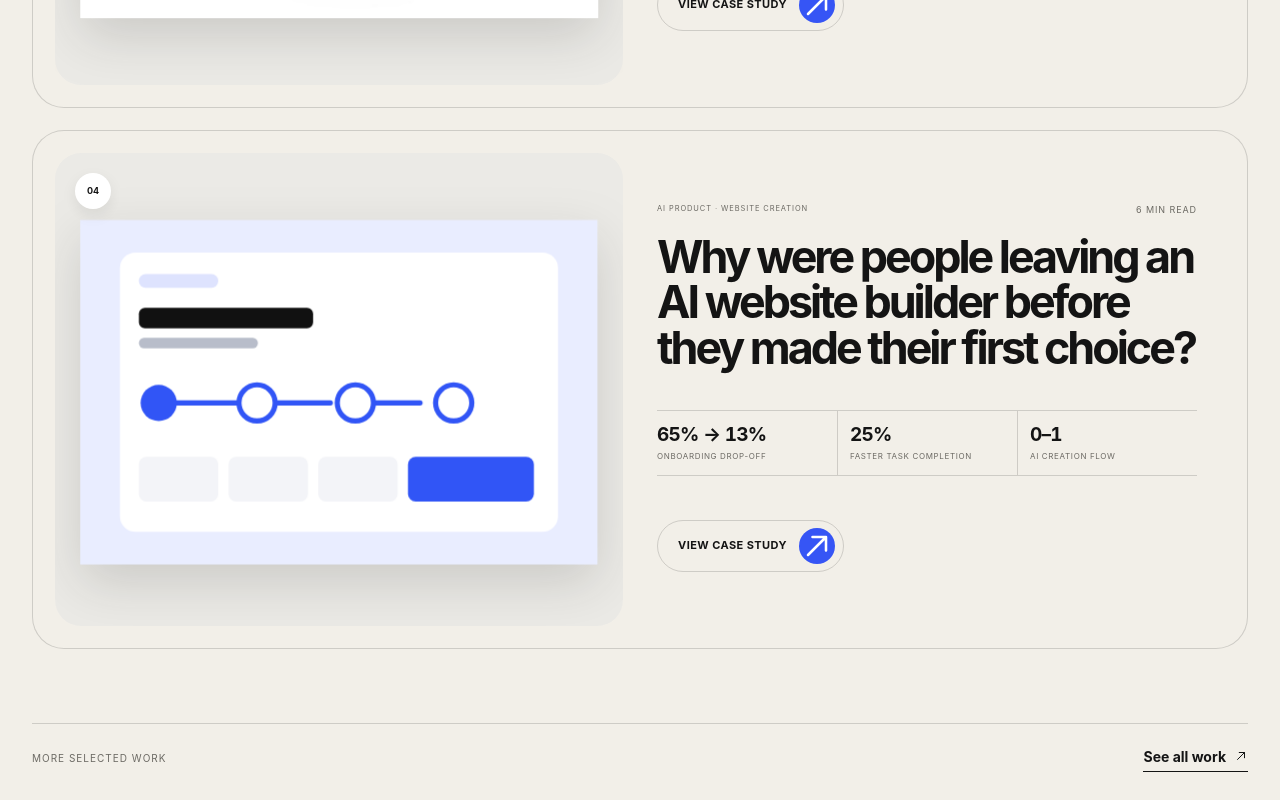
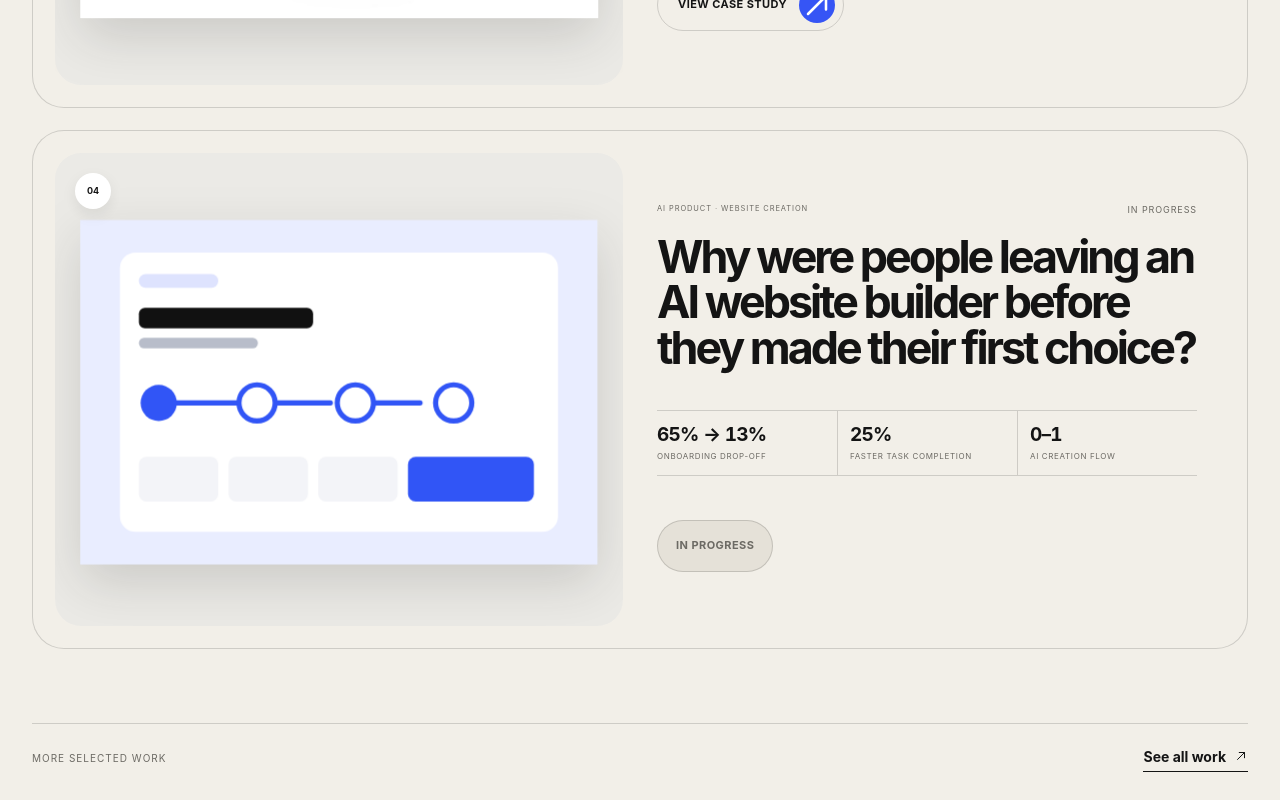
Before and after one commit to Akshayux/akshay-portfolio, a Next.js app: page / in a window 1280 px wide. Shown: the part 3534-4334 px from the top of the page. Built offline with nearby package versions, Linux system fonts and the light colour scheme.

Commit message:
Mark Simpo case study as in progress

```diff
--- a/app/components.tsx
+++ b/app/components.tsx
@@ -23,7 +23,7 @@ export function SiteHeader(){
               <Link href="/work/luxtj" data-cursor-label="Jump"><small>01</small><span>LUXTJ</span></Link>
               <Link href="/work/luxtj-extranet" data-cursor-label="Jump"><small>02</small><span>LUXTJ Extranet</span></Link>
               <Link href="/work/scotcare" data-cursor-label="Jump"><small>03</small><span>ScotCare</span></Link>
-              <Link href="/work/simpo-ai" data-cursor-label="Jump"><small>04</small><span>Simpo AI</span></Link>
+              <span className="work-menu-disabled" aria-disabled="true"><small>04</small><span>Simpo AI <em>In progress</em></span></span>
             </div>
           </details>
         </div>
@@ -71,17 +71,18 @@ export function ProjectFeature({compact=false}:{compact?:boolean}){
   </article>;
 }
 
-export function ProjectCard({index,title,label,role,metrics,readTime,description,outcome,signal,image,href,tags}:{index:string;title:string;label:string;role:string;metrics:{value:string;label:string}[];readTime:string;description:string;outcome:string;signal:string;image:string;href:string;tags:string[]}){
-  return <article className={`case-study-card project-card-${index} reveal`}>
-    <Link className="case-study-link" href={href} aria-label={`Read the ${title} case study`} data-cursor-label="Explore">
+export function ProjectCard({index,title,label,role,metrics,readTime,description,outcome,signal,image,href,tags,inProgress=false}:{index:string;title:string;label:string;role:string;metrics:{value:string;label:string}[];readTime:string;description:string;outcome:string;signal:string;image:string;href:string;tags:string[];inProgress?:boolean}){
+  const content=<>
       <div className="case-study-media" data-parallax><img src={image} loading="lazy" decoding="async" alt={`${title} project interface`}/><span>{index}</span></div>
       <div className="case-study-copy">
-        <header><small>{label}</small><span>{readTime} read</span></header>
+        <header><small>{label}</small><span>{inProgress?'In progress':`${readTime} read`}</span></header>
         <h3>{description}</h3>
         <dl className="case-study-metrics">{metrics.map(metric=><div key={metric.label}><dt>{metric.value}</dt><dd>{metric.label}</dd></div>)}</dl>
-        <footer><span>View case study</span><Arrow/></footer>
+        <footer className={inProgress?'case-study-status':''}><span>{inProgress?'In progress':'View case study'}</span>{!inProgress&&<Arrow/>}</footer>
       </div>
-    </Link>
+    </>;
+  return <article className={`case-study-card project-card-${index}${inProgress?' case-study-card-progress':''} reveal`}>
+    {inProgress?<div className="case-study-link" aria-label={`${title} case study, in progress`}>{content}</div>:<Link className="case-study-link" href={href} aria-label={`Read the ${title} case study`} data-cursor-label="Explore">{content}</Link>}
   </article>;
 }
 
--- a/app/data.ts
+++ b/app/data.ts
@@ -79,6 +79,7 @@ export const featuredProjects = [
     signal: 'AI interaction research · Task-focused UX',
     image: '/simpo-ai-flow.svg',
     href: '/work/simpo-ai',
+    inProgress: true,
     tags: ['AI', 'Onboarding', 'SaaS'],
   },
 ];
--- a/app/globals.css
+++ b/app/globals.css
@@ -114,11 +114,12 @@ p{color:var(--muted)}
 .work-menu details[open] summary svg{transform:rotate(180deg)}
 .work-menu-panel{position:absolute;top:calc(100% + 20px);right:0;width:260px;padding:8px;background:var(--ink);color:var(--white);border-radius:10px;box-shadow:0 24px 60px rgba(20,20,20,.22);opacity:0;visibility:hidden;transform:translateY(-8px);transition:opacity .25s ease,transform .35s cubic-bezier(.22,1,.36,1),visibility .25s;z-index:10}
 .work-menu details[open] .work-menu-panel,.work-menu:hover .work-menu-panel,.work-menu:focus-within .work-menu-panel{opacity:1;visibility:visible;transform:translateY(0)}
-.work-menu-panel a{display:grid;grid-template-columns:30px 1fr;align-items:center;min-height:47px;padding:0 12px;border-radius:6px;color:var(--white);transition:background .2s ease,color .2s ease,transform .25s ease}
+.work-menu-panel a,.work-menu-panel .work-menu-disabled{display:grid;grid-template-columns:30px 1fr;align-items:center;min-height:47px;padding:0 12px;border-radius:6px;color:var(--white);transition:background .2s ease,color .2s ease,transform .25s ease}
 .work-menu-panel a::after{display:none}
 .work-menu-panel a:hover,.work-menu-panel a:focus-visible{background:var(--accent);transform:translateX(2px);outline:none}
 .work-menu-panel small{color:#92928d;font-size:9px;letter-spacing:.1em}
 .work-menu-panel a:hover small,.work-menu-panel a:focus-visible small{color:rgba(255,255,255,.7)}
+.work-menu-disabled{cursor:default;opacity:.56}.work-menu-disabled em{display:block;margin-top:2px;color:#92928d;font-size:7px;font-style:normal;text-transform:uppercase;letter-spacing:.1em}
 .header-action{justify-self:end;display:flex;align-items:center;gap:9px;border-bottom:1px solid var(--ink);padding-bottom:2px}
 
 /* Home */
@@ -908,6 +909,8 @@ html[data-theme="dark"] .case-study-media{background:#20201d}.case-study-copy h3
 .case-study-feature .case-study-copy h3{color:#fff}
 .case-study-metrics{margin-top:38px}.case-study-feature .case-study-metrics{border-color:rgba(255,255,255,.2)}.case-study-feature .case-study-metrics>div+div{border-color:rgba(255,255,255,.2)}
 .case-study-copy footer{width:max-content;min-height:52px;margin-top:44px;padding:7px 8px 7px 20px;border:1px solid var(--line);border-radius:999px;color:var(--ink);font-size:11px;font-weight:750;text-transform:uppercase;letter-spacing:.04em}.case-study-copy footer .arrow-icon{width:36px;height:36px;display:grid;place-items:center;border-radius:50%;background:var(--accent);color:#fff;font-size:15px}
+.case-study-card-progress{cursor:default}.case-study-card-progress .case-study-status{padding:12px 18px;border-color:var(--line);background:var(--paper-2);color:var(--muted)}
+@media (hover:hover) and (pointer:fine){.case-study-card-progress:hover{transform:none;box-shadow:none}.case-study-card-progress:hover .case-study-media img{transform:none;filter:drop-shadow(0 18px 25px rgba(20,20,20,.15))}}
 .case-study-feature .case-study-copy footer{border-color:rgba(255,255,255,.32);color:#fff}.case-study-feature .case-study-metrics dd{color:#aaa}.case-study-feature .case-study-copy footer .arrow-icon{background:var(--accent)}
 @media (hover:hover) and (pointer:fine){.case-study-card:hover .case-study-copy footer .arrow-icon,.case-study-card:focus-within .case-study-copy footer .arrow-icon{transform:translate(0,0) rotate(45deg)}}
 @media (max-width:760px){.case-study-card{padding:10px;border-radius:22px}.case-study-link{grid-template-columns:1fr;gap:0}.case-study-media,.case-study-feature .case-study-media{min-height:280px;padding:24px;border-radius:15px}.case-study-media>span,.case-study-feature .case-study-media::before{top:14px;left:14px;width:32px;height:32px}.case-study-feature .case-study-media img{width:90%;max-height:230px}.case-study-copy,.case-study-feature .case-study-copy{padding:28px 16px 32px}.case-study-copy h3,.case-study-feature .case-study-copy h3{font-size:34px}.case-study-metrics{margin-top:28px}.case-study-copy footer{min-height:46px;margin-top:32px;padding-left:16px}.case-study-copy footer .arrow-icon{width:30px;height:30px}}
```
